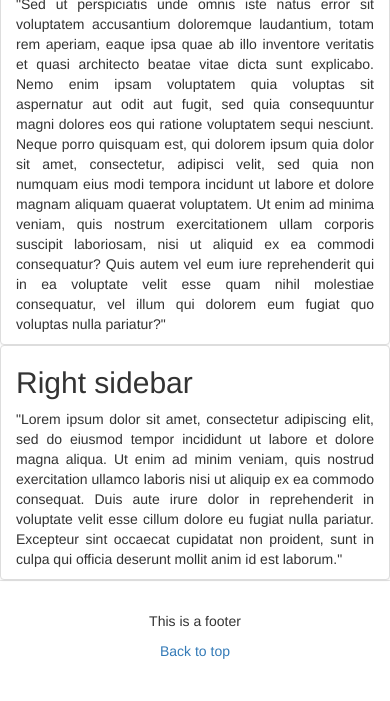
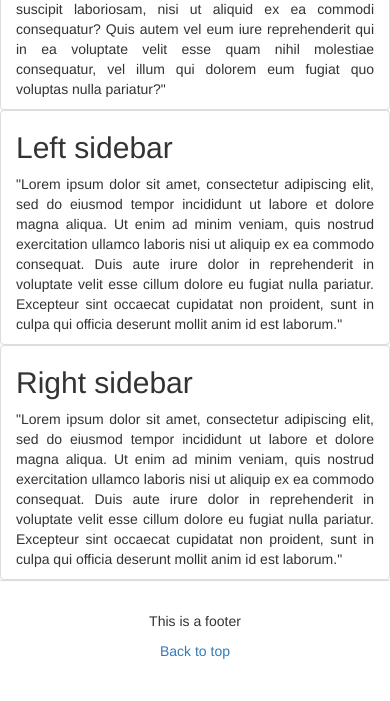
Before and after one commit to adamfaryna/Bootstrap-CMS-template, a website: page app/index.html in a window 390 px wide. Shown: the part 594-1295 px from the top of the page. Drawn offline with nearby package versions, Linux system fonts and the light colour scheme.

Commit message:
+ fixed showcase name + fixed order of columns

```diff
--- a/app/index.html
+++ b/app/index.html
@@ -45,8 +45,8 @@
 </div>
 
 <div class="container">
-    <div class="row">
-        <div class="col-md-3">
+    <div class="row row-flex">
+        <div class="col-md-3 order-two">
             <div class="row">
                 <div id="left-sidebar" class="sidebar col-md-11 panel panel-default" style="display: block;">
                     <h2>Left sidebar</h2>
@@ -60,7 +60,7 @@
                 </div>
             </div>
         </div>
-        <div id="main" class="mainbar col-md-6 panel panel-default">
+        <div id="main" class="col-md-6 panel panel-default order-one">
             <h2>Main</h2>
 
             <p>"Sed ut perspiciatis unde omnis iste natus error sit voluptatem accusantium doloremque laudantium, totam
@@ -74,7 +74,7 @@
                 qui dolorem eum fugiat quo voluptas nulla pariatur?"
             </p>
         </div>
-        <div class="sidebar col-md-3">
+        <div class="sidebar col-md-3 order-three">
             <div class="row">
                 <div id="right-sidebar" class="col-md-11 col-md-offset-1 panel panel-default" style="display: block;">
                     <h2>Right sidebar</h2>
--- a/app/styles/style.css
+++ b/app/styles/style.css
@@ -13,12 +13,9 @@ p {
 }
 
 @media screen and (max-width: 767px) {
+
   #main, #left-sidebar, #right-sidebar {
     margin-bottom: 0px;
-  }
-
-  #main {
-
   }
 
   #navbar {
@@ -34,6 +31,22 @@ p {
     margin-bottom: 5px;
   }
 
+  .container .row-flex {
+    display: flex;
+    flex-direction: column;
+  }
+
+  .container .row-flex .order-one {
+    order: 1;
+  }
+
+  .container .row-flex .order-two {
+    order: 2;
+  }
+
+  .container .row-flex .order-three {
+    order: 3;
+  }
 }
 
 @media screen and (min-width: 768px) and (max-width: 1199px) {
```
Also changed, not shown: app/showcase.html (renamed from app/iframe.html).
